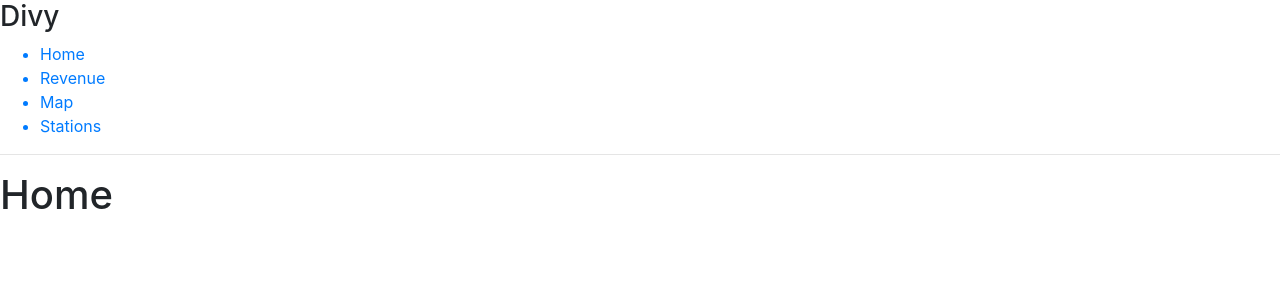
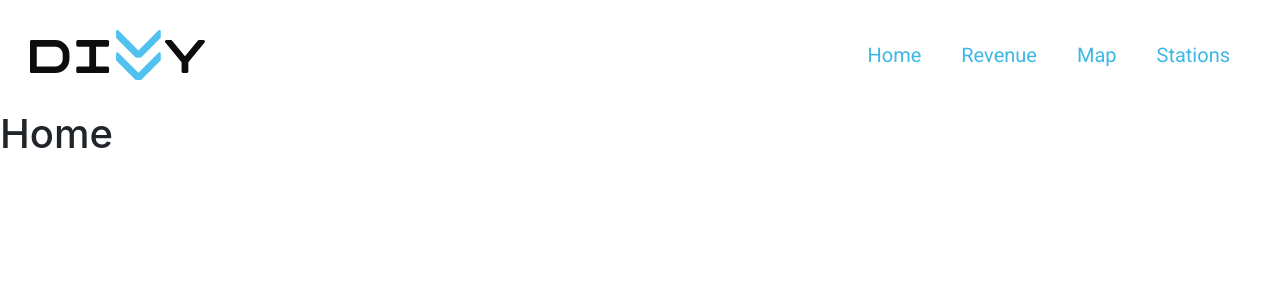
Before and after one commit to joeyflora/divvy-analytics, a React (Create React App) app in the folder divvy-api/: page / in a window 1280 px wide. Shown: the top 300 px of the page. Built offline with nearby package versions, Linux system fonts and the light colour scheme.

Commit message:
updated nav and added a loading spinner

```diff
--- /dev/null
+++ b/divvy-api/src/components/Loading.js
@@ -0,0 +1,15 @@
+import React from 'react';
+import Spinner from 'react-bootstrap/Spinner';
+
+const Loading = () => {
+    debugger
+    return (
+        <div className="loading-container">
+            <Spinner className="loading-spinner" animation="border" role="status">
+                <span className="sr-only">Loading...</span>
+            </Spinner>
+        </div>
+    )
+}
+
+export default Loading;
--- a/divvy-api/src/components/Nav.js
+++ b/divvy-api/src/components/Nav.js
@@ -3,9 +3,13 @@
 
 const Nav = () => {
     return (
-        <nav className="navigation">
-            <h3>Divy</h3>
-            <ul>
+        <nav className="navigation col-md-12">
+            <div className="nav-title col-md-6">
+                <div className="nav-logo-container">
+                    <img src="Divvy_Logo_svg.svg" alt="Divvy Logo" style={{width:'175px'}}/>
+                </div>
+            </div>
+            <ul className="nav-links col-md-6">
                 <Link to="/">
                     <li>Home</li>
                 </Link>
--- a/divvy-api/src/components/Stations.js
+++ b/divvy-api/src/components/Stations.js
@@ -1,14 +1,17 @@
 import React, { useState, useEffect } from 'react';
 import divvy from '../apis/divvy'
+import Loading from './Loading'
 
 const Stations = () => {
     const [locations, setLocations] = useState([])
+    const [loading, setLoading] = useState(true)
 
   // Get locations on load of app
     useEffect(() => {
     const divy = async () => {
         const response = await divvy.get()
         setLocations(response.data)
+        setLoading(false);
     };
     divy();
     }, [])
@@ -29,7 +32,15 @@
     })
 
     return (
-        <ul className="list-group">{renderList}</ul>
+        <>
+        {loading ?
+                <Loading />
+                :
+        <div className="stations-container">
+            <ul className="list-group">{renderList}</ul>
+        </div>
+        }
+        </>
     )
 }
 
--- a/divvy-api/src/index.js
+++ b/divvy-api/src/index.js
@@ -2,6 +2,7 @@
 import ReactDOM from 'react-dom';
 import App from './App';
 import 'bootstrap/dist/css/bootstrap.min.css';
+import './styles.scss';
 ReactDOM.render(
     <App />,
   document.getElementById('root')
--- a/divvy-api/src/styles.scss
+++ b/divvy-api/src/styles.scss
@@ -1,9 +1,64 @@
-.App{
-    .navigation{
+//imported fonts
+@import url('https://fonts.googleapis.com/css2?family=Roboto:ital,wght@0,400;0,500;0,700;1,400;1,500&display=swap');
 
+$divy-blue: #3db7e4;
+$font: 'Roboto', sans-serif;
+
+.loading-container{
+    display: flex;
+    height: 100vh;
+    display: flex;
+    align-items: center;
+    justify-content: center;
+    .spinner-border{
+        height:8rem;
+        width:8rem;
     }
 }
 
+.navigation{
+    padding:30px 15px;
+    display: flex;
+    align-items: center;
+    @media only screen and (max-width:600px){
+        flex-direction: column;
+    }
+    .nav-title{
+        color: $divy-blue;
+        margin-bottom:0px;
+        @media only screen and (max-width:600px){
+            text-align:center;
+        }
+    }
+    .nav-links{
+        @media only screen and (max-width:600px){
+            justify-content: center;
+            margin-top:20px;
+        }
+        align-items: center;
+        display: flex;
+        justify-content: flex-end;
+        margin-bottom:0px;
+        font-family: $font;
+        li{
+            color: $divy-blue;
+            border-radius: 25px;
+            list-style-type: none;
+            transition: .3s;
+            padding: 5px 15px;
+            margin:5px 5px;
+            font-size: 20px;
+            &:hover{
+                border-radius: 25px;
+                background-color: $divy-blue;
+                color: #fff;
+            }
+        }
+        a:hover{
+            text-decoration:none;
+        }
+    }
+}
 
 .station-marker-icon{
     height: 40px;
```
Also changed, not shown: divvy-api/public/Divvy_Logo_svg.svg (added).
